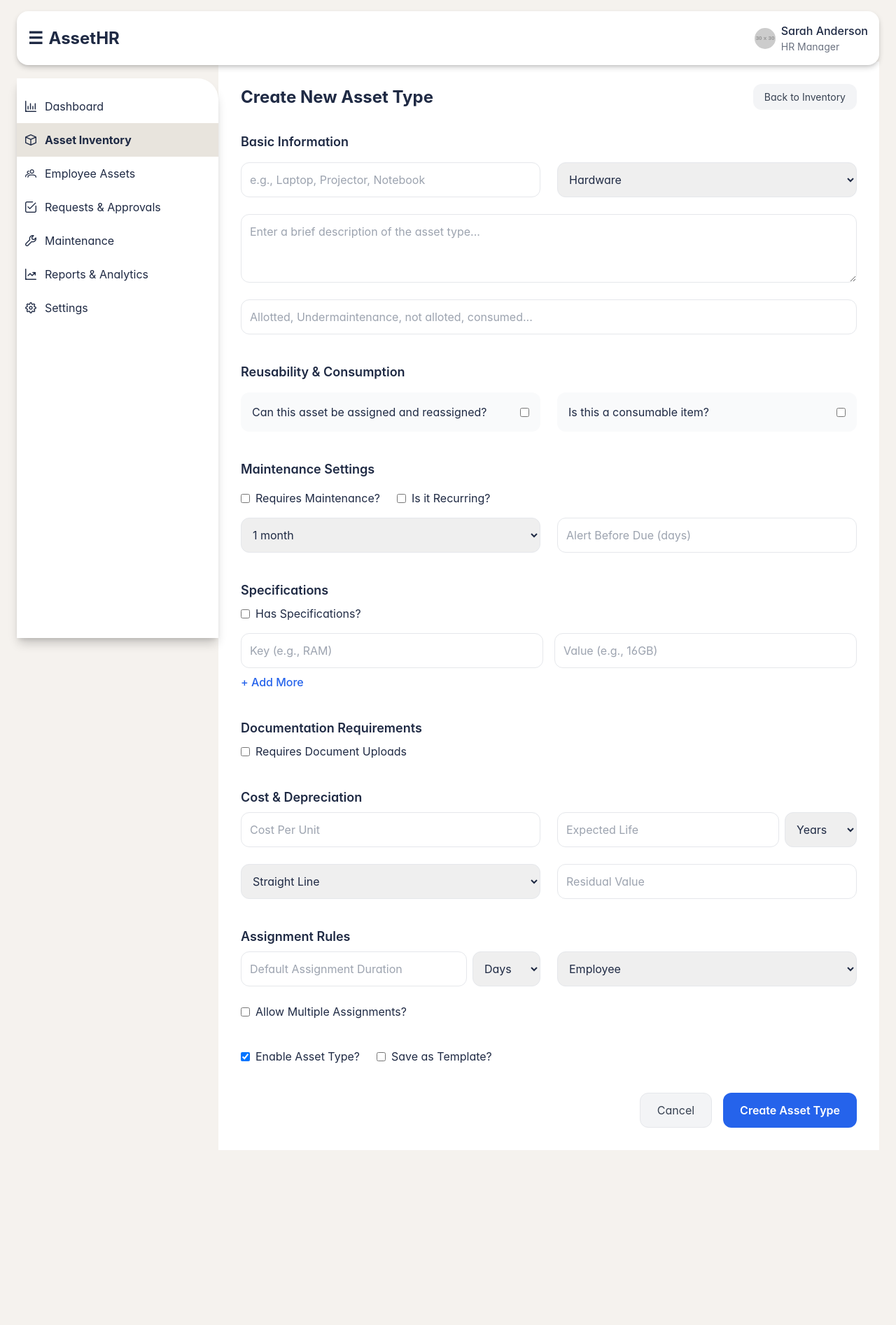
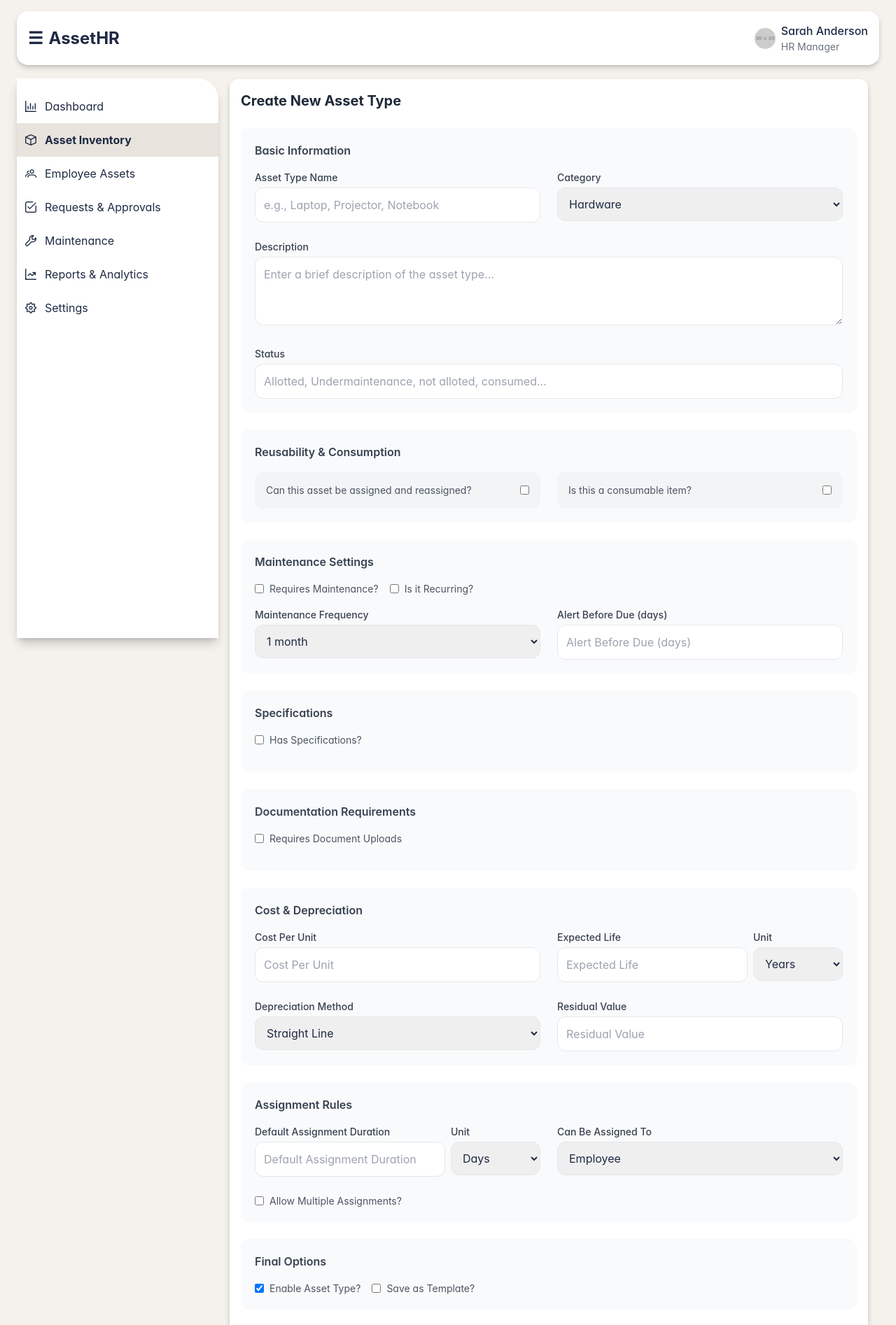
Before and after one commit to Devanshu-pal-github/my-asset-app, a React (Vite) app: page /asset-inventory/add-category in a window 1280 px wide. Shown: the top 1894 px of the page at 70% size. Before the commit the page ends 1716 px from the top, so only its background shows below. Built offline with nearby package versions, Linux system fonts and the light colour scheme.

Commit message:
add asset layout fixed.

```diff
--- a/src/pages/AssetInventory/components/AddAssetForm.jsx
+++ b/src/pages/AssetInventory/components/AddAssetForm.jsx
@@ -117,29 +117,48 @@
   };
 
   return (
-    <div className="add-asset-page ">
-      <div className="flex justify-between items-center mb-8">
-        <h1 className="text-2xl font-bold">Create New Asset Type</h1>
-        <button onClick={goBack} className="text-sm bg-gray-100 hover:bg-gray-200 text-gray-700 px-4 py-2 rounded-xl">
-          Back to Inventory
-        </button>
+    <div className="min-h-screen  w-full">
+      {/* Header */}
+      <header className="bg-white border-b border-gray-200 p-4 flex justify-between items-center">
+        <div className="flex items-center gap-2">
+          <h1 className="text-lg font-bold text-gray-800">AssetHR</h1>
         </div>
-      <form onSubmit={handleSubmit} className="space-y-10">
+        <nav className="text-sm text-gray-500">
+          Management > Assets > Create New Type
+        </nav>
+        <div className="flex items-center gap-2">
+          <i className="pi pi-bell text-gray-600"></i>
+          <span className="text-sm text-gray-700">HR Manager, Sarah Anderson</span>
+          <div className="w-8 h-8 rounded-full bg-gray-300"></div>
+        </div>
+      </header>
+
+      {/* Main Content */}
+      <div className="mt-6 px-4">
+        <div className="bg-white shadow-md rounded-lg p-4">
+          <div className="mb-6">
+            <h1 className="text-xl font-bold text-gray-800">Create New Asset Type</h1>
+          </div>
+          <form onSubmit={handleSubmit} className="space-y-6">
             {/* Basic Info */}
-        <section>
-          <h2 className="text-lg font-semibold mb-4">Basic Information</h2>
+            <section className="bg-gray-50 p-5 rounded-lg">
+              <h2 className="text-base font-semibold text-gray-700 mb-4">Basic Information</h2>
               <div className="grid grid-cols-1 md:grid-cols-2 gap-6">
+                <div>
+                  <label className="block text-sm font-medium text-gray-700 mb-1">Asset Type Name</label>
                   <input
                     type="text"
                     placeholder="e.g., Laptop, Projector, Notebook"
-              className="p-3 border rounded-lg"
+                    className="p-3 border border-gray-200 rounded-lg w-full"
                     value={formData.name}
                     onChange={(e) => handleChange('name', e.target.value)}
                     required
                   />
-            <div className="flex gap-2">
+                </div>
+                <div>
+                  <label className="block text-sm font-medium text-gray-700 mb-1">Category</label>
                   <select
-                className="p-3 border rounded-lg w-full"
+                    className="p-3 border border-gray-200 rounded-lg w-full"
                     value={formData.category}
                     onChange={(e) => handleChange('category', e.target.value)}
                   >
@@ -148,37 +167,43 @@
                     <option>Stationery</option>
                   </select>
                 </div>
+                <div className="md:col-span-2">
+                  <label className="block text-sm font-medium text-gray-700 mb-1">Description</label>
                   <textarea
                     rows={3}
                     placeholder="Enter a brief description of the asset type..."
-              className="col-span-2 p-3 border rounded-lg"
+                    className="p-3 border border-gray-200 rounded-lg w-full"
                     value={formData.description}
                     onChange={(e) => handleChange('description', e.target.value)}
                   />
+                </div>
+                <div className="md:col-span-2">
+                  <label className="block text-sm font-medium text-gray-700 mb-1">Status</label>
                   <input
                     type="text"
                     placeholder="Allotted, Undermaintenance, not alloted, consumed..."
-              className="col-span-2 p-3 border rounded-lg"
+                    className="p-3 border border-gray-200 rounded-lg w-full"
                     value={formData.status}
                     onChange={(e) => handleChange('status', e.target.value)}
                   />
                 </div>
+              </div>
             </section>
 
             {/* Reusability */}
-        <section className="space-y-4">
-          <h2 className="text-lg font-semibold">Reusability & Consumption</h2>
+            <section className="bg-gray-50 p-5 rounded-lg">
+              <h2 className="text-base font-semibold text-gray-700 mb-4">Reusability & Consumption</h2>
               <div className="grid grid-cols-1 md:grid-cols-2 gap-6">
-            <div className="flex justify-between items-center bg-gray-50 p-4 rounded-lg">
-              <span>Can this asset be assigned and reassigned?</span>
+                <div className="flex justify-between items-center bg-gray-100 p-4 rounded-lg">
+                  <span className="text-sm text-gray-600">Can this asset be assigned and reassigned?</span>
                   <input
                     type="checkbox"
                     checked={formData.canReassign}
                     onChange={() => handleChange('canReassign', !formData.canReassign)}
                   />
                 </div>
-            <div className="flex justify-between items-center bg-gray-50 p-4 rounded-lg">
-              <span>Is this a consumable item?</span>
+                <div className="flex justify-between items-center bg-gray-100 p-4 rounded-lg">
+                  <span className="text-sm text-gray-600">Is this a consumable item?</span>
                   <input
                     type="checkbox"
                     checked={formData.isConsumable}
@@ -189,16 +214,16 @@
             </section>
 
             {/* Maintenance */}
-        <section className="space-y-4">
-          <h2 className="text-lg font-semibold">Maintenance Settings</h2>
-          <div className="flex flex-wrap gap-6">
+            <section className="bg-gray-50 p-5 rounded-lg">
+              <h2 className="text-base font-semibold text-gray-700 mb-4">Maintenance Settings</h2>
+              <div className="flex flex-wrap gap-4 mb-4">
                 <label className="flex items-center gap-2">
                   <input
                     type="checkbox"
                     checked={formData.requiresMaintenance}
                     onChange={() => handleChange('requiresMaintenance', !formData.requiresMaintenance)}
                   />
-              Requires Maintenance?
+                  <span className="text-sm text-gray-600">Requires Maintenance?</span>
                 </label>
                 <label className="flex items-center gap-2">
                   <input
@@ -206,12 +231,14 @@
                     checked={formData.isRecurring}
                     onChange={() => handleChange('isRecurring', !formData.isRecurring)}
                   />
-              Is it Recurring?
+                  <span className="text-sm text-gray-600">Is it Recurring?</span>
                 </label>
               </div>
               <div className="grid grid-cols-1 md:grid-cols-2 gap-6">
+                <div>
+                  <label className="block text-sm font-medium text-gray-700 mb-1">Maintenance Frequency</label>
                   <select
-              className="p-3 border rounded-lg"
+                    className="p-3 border border-gray-200 rounded-lg w-full"
                     value={formData.frequency}
                     onChange={(e) => handleChange('frequency', e.target.value)}
                   >
@@ -219,64 +246,70 @@
                     <option>3 months</option>
                     <option>6 months</option>
                   </select>
+                </div>
+                <div>
+                  <label className="block text-sm font-medium text-gray-700 mb-1">Alert Before Due (days)</label>
                   <input
                     type="number"
                     placeholder="Alert Before Due (days)"
-              className="p-3 border rounded-lg"
+                    className="p-3 border border-gray-200 rounded-lg w-full"
                     value={formData.alertBeforeDue}
                     onChange={(e) => handleChange('alertBeforeDue', e.target.value)}
                   />
                 </div>
+              </div>
             </section>
 
             {/* Specifications */}
-        <section>
-          <h2 className="text-lg font-semibold mb-2">Specifications</h2>
+            <section className="bg-gray-50 p-5 rounded-lg">
+              <h2 className="text-base font-semibold text-gray-700 mb-4">Specifications</h2>
               <label className="flex items-center gap-2 mb-4">
                 <input
                   type="checkbox"
                   checked={formData.hasSpecifications}
                   onChange={() => handleChange('hasSpecifications', !formData.hasSpecifications)}
                 />
-            Has Specifications?
+                <span className="text-sm text-gray-600">Has Specifications?</span>
               </label>
-          {formData.specs.map((spec, i) => (
+              {formData.hasSpecifications && formData.specs.map((spec, i) => (
                 <div key={i} className="grid grid-cols-2 gap-4 mb-2">
                   <input
                     type="text"
                     placeholder="Key (e.g., RAM)"
-                className="p-3 border rounded-lg"
+                    className="p-3 border border-gray-200 rounded-lg w-full"
                     value={spec.key}
                     onChange={(e) => handleSpecChange(i, 'key', e.target.value)}
                   />
                   <input
                     type="text"
                     placeholder="Value (e.g., 16GB)"
-                className="p-3 border rounded-lg"
+                    className="p-3 border border-gray-200 rounded-lg w-full"
                     value={spec.value}
                     onChange={(e) => handleSpecChange(i, 'value', e.target.value)}
                   />
                 </div>
               ))}
+              {formData.hasSpecifications && (
                 <button type="button" className="text-blue-600 font-medium" onClick={addSpecField}>
                   + Add More
                 </button>
+              )}
             </section>
 
             {/* Documentation */}
-        <section>
-          <h2 className="text-lg font-semibold mb-2">Documentation Requirements</h2>
+            <section className="bg-gray-50 p-5 rounded-lg">
+              <h2 className="text-base font-semibold text-gray-700 mb-4">Documentation Requirements</h2>
               <label className="flex items-center gap-2 mb-4">
                 <input
                   type="checkbox"
                   checked={formData.requiresDocs}
                   onChange={() => handleChange('requiresDocs', !formData.requiresDocs)}
                 />
-            Requires Document Uploads
+                <span className="text-sm text-gray-600">Requires Document Uploads</span>
               </label>
               {formData.requiresDocs && (
                 <>
-              <div className="grid grid-cols-1 md:grid-cols-3 gap-4 mb-2">
+                  <div className="grid grid-cols-1 md:grid-cols-3 gap-4 mb-4">
                     {['purchase', 'warranty', 'insurance'].map((type) => (
                       <label key={type} className="flex gap-2 items-center capitalize">
                         <input
@@ -284,7 +317,7 @@
                           checked={formData.docTypes[type]}
                           onChange={() => handleDocChange(type)}
                         />
-                    {type.replace(/^./, (str) => str.toUpperCase())} Document
+                        <span className="text-sm text-gray-600">{type.replace(/^./, (str) => str.toUpperCase())} Document</span>
                       </label>
                     ))}
                   </div>
@@ -293,7 +326,7 @@
                       <input
                         type="text"
                         placeholder="Custom Doc Name"
-                    className="p-3 border rounded-lg w-full"
+                        className="p-3 border border-gray-200 rounded-lg w-full"
                         value={doc.name}
                         onChange={(e) => handleCustomDocChange(index, 'name', e.target.value)}
                       />
@@ -303,13 +336,13 @@
                           checked={doc.required}
                           onChange={() => handleCustomDocChange(index, 'required', !doc.required)}
                         />
-                    Required
+                        <span className="text-sm text-gray-600">Required</span>
                       </label>
                     </div>
                   ))}
                   <button
                     type="button"
-                className="text-blue-600 font-medium mt-2"
+                    className="text-blue-600 font-medium"
                     onClick={addCustomDocField}
                   >
                     + Add Custom Document Type
@@ -319,26 +352,34 @@
             </section>
 
             {/* Cost & Depreciation */}
-        <section>
-          <h2 className="text-lg font-semibold mb-2">Cost & Depreciation</h2>
+            <section className="bg-gray-50 p-5 rounded-lg">
+              <h2 className="text-base font-semibold text-gray-700 mb-4">Cost & Depreciation</h2>
               <div className="grid grid-cols-1 md:grid-cols-2 gap-6">
+                <div>
+                  <label className="block text-sm font-medium text-gray-700 mb-1">Cost Per Unit</label>
                   <input
                     type="number"
                     placeholder="Cost Per Unit"
-              className="p-3 border rounded-lg"
+                    className="p-3 border border-gray-200 rounded-lg w-full"
                     value={formData.cost}
                     onChange={(e) => handleChange('cost', e.target.value)}
                   />
+                </div>
                 <div className="flex gap-2">
+                  <div className="flex-1">
+                    <label className="block text-sm font-medium text-gray-700 mb-1">Expected Life</label>
                     <input
                       type="number"
                       placeholder="Expected Life"
-                className="p-3 border rounded-lg w-full"
+                      className="p-3 border border-gray-200 rounded-lg w-full"
                       value={formData.life}
                       onChange={(e) => handleChange('life', e.target.value)}
                     />
+                  </div>
+                  <div className="w-32">
+                    <label className="block text-sm font-medium text-gray-700 mb-1">Unit</label>
                     <select
-                className="p-3 border rounded-lg"
+                      className="p-3 border border-gray-200 rounded-lg w-full"
                       value={formData.lifeUnit}
                       onChange={(e) => handleChange('lifeUnit', e.target.value)}
                     >
@@ -346,37 +387,49 @@
                       <option>Months</option>
                     </select>
                   </div>
+                </div>
+                <div>
+                  <label className="block text-sm font-medium text-gray-700 mb-1">Depreciation Method</label>
                   <select
-              className="p-3 border rounded-lg"
+                    className="p-3 border border-gray-200 rounded-lg w-full"
                     value={formData.depreciationMethod}
                     onChange={(e) => handleChange('depreciationMethod', e.target.value)}
                   >
                     <option>Straight Line</option>
                   </select>
+                </div>
+                <div>
+                  <label className="block text-sm font-medium text-gray-700 mb-1">Residual Value</label>
                   <input
                     type="number"
                     placeholder="Residual Value"
-              className="p-3 border rounded-lg"
+                    className="p-3 border border-gray-200 rounded-lg w-full"
                     value={formData.residualValue}
                     onChange={(e) => handleChange('residualValue', e.target.value)}
                   />
                 </div>
+              </div>
             </section>
 
             {/* Assignment Rules */}
-        <section>
-          <h2 className="text-lg font-semibold mb-2">Assignment Rules</h2>
+            <section className="bg-gray-50 p-5 rounded-lg">
+              <h2 className="text-base font-semibold text-gray-700 mb-4">Assignment Rules</h2>
               <div className="grid grid-cols-1 md:grid-cols-2 gap-6">
                 <div className="flex gap-2">
+                  <div className="flex-1">
+                    <label className="block text-sm font-medium text-gray-700 mb-1">Default Assignment Duration</label>
                     <input
                       type="number"
                       placeholder="Default Assignment Duration"
-                className="p-3 border rounded-lg w-full"
+                      className="p-3 border border-gray-200 rounded-lg w-full"
                       value={formData.duration}
                       onChange={(e) => handleChange('duration', e.target.value)}
                     />
+                  </div>
+                  <div className="w-32">
+                    <label className="block text-sm font-medium text-gray-700 mb-1">Unit</label>
                     <select
-                className="p-3 border rounded-lg"
+                      className="p-3 border border-gray-200 rounded-lg w-full"
                       value={formData.durationUnit}
                       onChange={(e) => handleChange('durationUnit', e.target.value)}
                     >
@@ -384,34 +437,42 @@
                       <option>Weeks</option>
                     </select>
                   </div>
+                </div>
+                <div>
+                  <label className="block text-sm font-medium text-gray-700 mb-1">Can Be Assigned To</label>
                   <select
-              className="p-3 border rounded-lg"
+                    className="p-3 border border-gray-200 rounded-lg w-full"
                     value={formData.assignTo}
                     onChange={(e) => handleChange('assignTo', e.target.value)}
                   >
                     <option>Employee</option>
                     <option>Department</option>
                   </select>
-            <label className="flex gap-2 items-center col-span-2">
+                </div>
+                <div className="md:col-span-2">
+                  <label className="flex gap-2 items-center">
                     <input
                       type="checkbox"
                       checked={formData.allowMultiple}
                       onChange={() => handleChange('allowMultiple', !formData.allowMultiple)}
                     />
-              Allow Multiple Assignments?
+                    <span className="text-sm text-gray-600">Allow Multiple Assignments?</span>
                   </label>
+                </div>
               </div>
             </section>
 
             {/* Final Options */}
-        <div className="flex gap-6 items-center">
+            <section className="bg-gray-50 p-5 rounded-lg">
+              <h2 className="text-base font-semibold text-gray-700 mb-4">Final Options</h2>
+              <div className="flex gap-4 items-center">
                 <label className="flex gap-2 items-center">
                   <input
                     type="checkbox"
                     checked={formData.enableAssetType}
                     onChange={() => handleChange('enableAssetType', !formData.enableAssetType)}
                   />
-            Enable Asset Type?
+                  <span className="text-sm text-gray-600">Enable Asset Type?</span>
                 </label>
                 <label className="flex gap-2 items-center">
                   <input
@@ -419,14 +480,16 @@
                     checked={formData.saveAsTemplate}
                     onChange={() => handleChange('saveAsTemplate', !formData.saveAsTemplate)}
                   />
-            Save as Template?
+                  <span className="text-sm text-gray-600">Save as Template?</span>
                 </label>
               </div>
+            </section>
 
-        <div className="flex justify-end gap-4">
+            {/* Form Actions */}
+            <div className="flex justify-end gap-4 mt-6">
               <button
                 type="button"
-            className="px-6 py-3 border rounded-lg text-gray-700 bg-gray-100 hover:bg-gray-200"
+                className="px-6 py-3 border border-gray-200 rounded-lg text-gray-700 bg-gray-100 hover:bg-gray-200 font-semibold"
                 onClick={goBack}
               >
                 Cancel
@@ -439,8 +502,15 @@
                 {loading ? 'Creating...' : 'Create Asset Type'}
               </button>
             </div>
-        {error && <div className="text-red-600 text-sm">{error}</div>}
+            {error && (
+              <div className="text-red-500 text-xs flex items-center mb-4">
+                <i className="pi pi-exclamation-triangle mr-2 text-sm"></i>
+                {error}
+              </div>
+            )}
           </form>
+        </div>
+      </div>
     </div>
   );
 };
```
Lines whose indentation alone changed are shown as unchanged.
